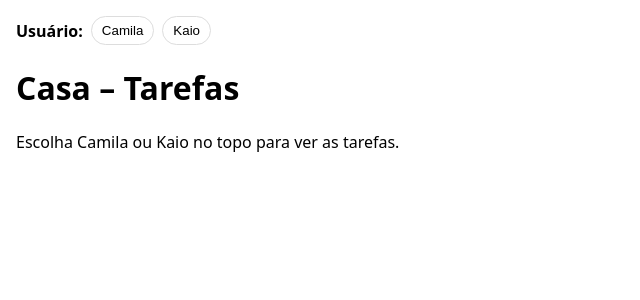
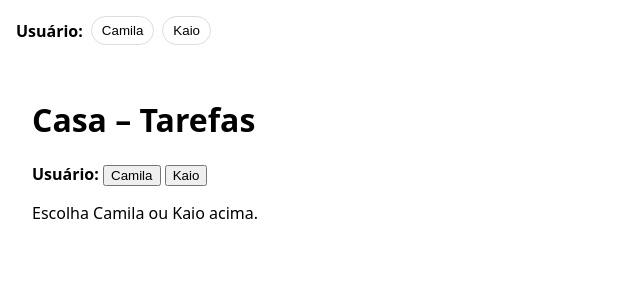
Before and after one commit to camymagini-sudo/casa-tarefas, a Next.js app: page /app in a window 1280 px wide. Shown: the top 300 px of the page, without its empty margins (0-640 px from the left). Built offline with nearby package versions, Linux system fonts and the light colour scheme.

Commit message:
Update page.tsx

```diff
--- a/src/app/app/page.tsx
+++ b/src/app/app/page.tsx
@@ -1,8 +1,59 @@
+"use client";
+
+import { useState } from "react";
+
+type User = "Camila" | "Kaio";
+
 export default function AppPage() {
+  const [user, setUser] = useState<User | null>(null);
+  const [tasks, setTasks] = useState<Record<User, string[]>>({
+    Camila: [],
+    Kaio: [],
+  });
+  const [newTask, setNewTask] = useState("");
+
+  function addTask() {
+    if (!user || !newTask.trim()) return;
+
+    setTasks((prev) => ({
+      ...prev,
+      [user]: [...prev[user], newTask],
+    }));
+
+    setNewTask("");
+  }
+
   return (
-    <div>
+    <div style={{ padding: 16 }}>
       <h1>Casa – Tarefas</h1>
-      <p>Escolha Camila ou Kaio no topo para ver as tarefas.</p>
+
+      {/* Seletor de usuário */}
+      <div style={{ marginBottom: 16 }}>
+        <strong>Usuário:</strong>{" "}
+        <button onClick={() => setUser("Camila")}>Camila</button>{" "}
+        <button onClick={() => setUser("Kaio")}>Kaio</button>
+      </div>
+
+      {!user && <p>Escolha Camila ou Kaio acima.</p>}
+
+      {user && (
+        <>
+          <h2>Tarefas da {user}</h2>
+
+          <ul>
+            {tasks[user].map((task, i) => (
+              <li key={i}>{task}</li>
+            ))}
+          </ul>
+
+          <input
+            placeholder="Nova tarefa"
+            value={newTask}
+            onChange={(e) => setNewTask(e.target.value)}
+          />
+          <button onClick={addTask}>Adicionar</button>
+        </>
+      )}
     </div>
   );
 }
```
